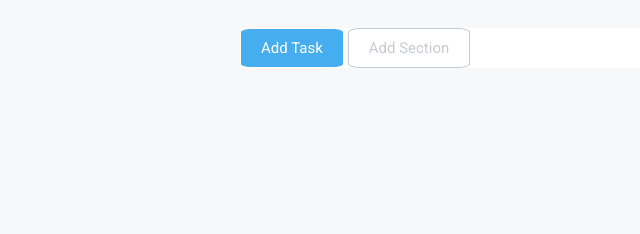
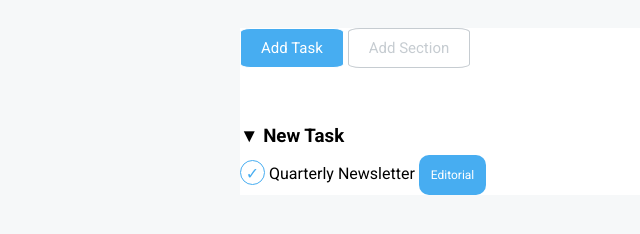
Before and after one commit to Evanflow89/html-css-toboolist, a plain HTML site: page index.html in a window 1280 px wide. Shown: the part 96-330 px from the top of the page, without its empty margins (0-640 px from the left). Drawn offline with Linux system fonts and the light colour scheme.

Commit message:
Aggiunto New Task

```diff
--- a/CSS/style.css
+++ b/CSS/style.css
@@ -26,6 +26,9 @@ header {
     background-color: white;
 }
 
+.buttons {
+    margin-bottom: 50px;
+}
 
 #blue {
     background-color: rgb(71, 173, 241);
@@ -46,3 +49,30 @@ header {
     font-size: 15px;
     font-family: 'Roboto', sans-serif;
 }
+
+.newTask {
+    line-height: 2;
+}
+
+.circle {
+    display: inline-block;
+    height: 25px;
+    width: 25px;
+    border: 1px solid rgb(71, 173, 241);
+    border-radius: 50%;
+    text-align: center;
+    line-height: 25px;
+    color: rgb(71, 173, 241);
+}
+
+.tag {
+    display: inline-block;
+    color: white;
+    border-radius: 10px;
+    padding: 8px 12px;
+    font-size: 12px;
+}
+
+.tagblue {
+    background-color: rgb(71, 173, 241);
+}
--- a/index.html
+++ b/index.html
@@ -29,6 +29,12 @@
                 <button id="blue">Add Task</button>
                 <button id="white">Add Section</button>
             </div>
+            <div class="newTask">
+                <h3>&#9660; New Task</h3>
+                <div><span class="circle">&check; </span> Quarterly Newsletter <span
+                        class="tag tagblue">Editorial</span>
+                </div>
+            </div>
 
         </div>
     </main>
```
